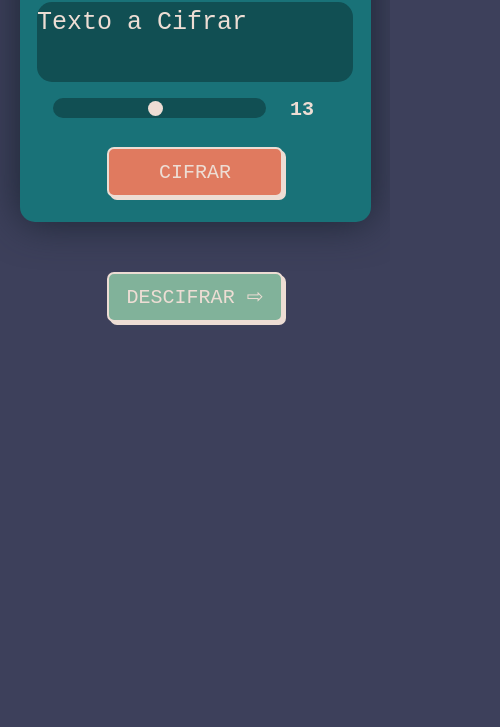
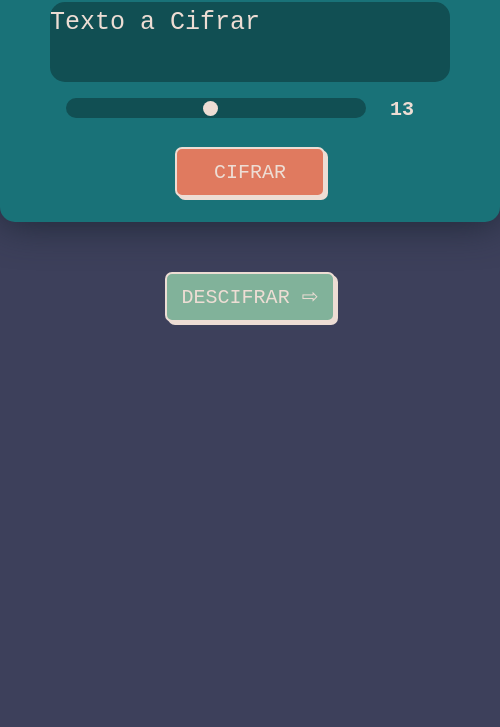
Before and after one commit to SiegBoss/HTML_CSS_JavaScript_Caesar_Cipher, a plain HTML site: page index.html in a window 390 px wide. Shown: the part 117-844 px from the top of the page, 500 px wide, since content can reach past the window. Drawn offline with Linux system fonts and the light colour scheme.

Commit message:
Update caesar_cipher.css

```diff
--- a/caesar_cipher.css
+++ b/caesar_cipher.css
@@ -16,9 +16,9 @@ h1{
     align-items: center;
 }
 
+/*Contenedores | Containers*/
 .container-div{
-    width: 80%;
-    max-width: 500px;
+    width: 500px;
     height: 300px;
     background-color: #197278;
     border-radius: 15px;
@@ -31,9 +31,9 @@ h1{
 /*Entrada de texto | Text input*/
 .container-div__input-entry{
     position: absolute;
-    width: 80%;
-    left: 10%;
+    width: 400px;
     height: 40px;
+    left: 50px;
     font-size: 25px;
     background-color: #114f53;
     color:  #EDDDD4;
@@ -49,9 +49,9 @@ h1{
 /*Salida de texto | Text output*/
 #container-div__input-cipher, #container-div__input-decipher{
     position: absolute;
-    width: 80%;
-    left: 10%;
+    width: 400px;
     height: 40px;
+    left: 50px;
     top: 120px;
     font-size: 25px;
     background-color: #114f53;
@@ -64,9 +64,9 @@ h1{
 /*Contenedor rango | Range container*/
 .container-div__div {
     position: absolute;
-    width: 80%;
-    left: 10%;
+    width: 400px;
     height: 40px;
+    left: 50px;
     top: 160px;
     border: none;
     display: flex;
@@ -75,7 +75,7 @@ h1{
 }
 .container-div__div-input{
     -webkit-appearance: none;
-    width: 75%;
+    width: 300px;
     height: 20px;
     border-radius: 15px;
     background: #114f53;
@@ -105,9 +105,9 @@ h1{
 /*Boton cifrar y descifrar | Cipher and decipher button*/
 .container-div__button-cipher, .container-div__button-decipher{
     position: absolute;
-    width: 30%;
-    left: 35%;
+    width: 150px;
     height: 50px;
+    left: 175px;
     top: 225px;
     font-size: 20px;
     text-transform: uppercase;
@@ -127,9 +127,9 @@ h1{
 /*Boton para cambiar de cifrar a descifrar y de descifrar a cifrar | Button to change from cipher to decipher and from decipher to cipher*/
 .container-div__button-change1, .container-div__button-change2{
     position: absolute;
-    width: 34%;
-    left: 33%;
+    width: 170px;
     height: 50px;
+    left: 165px;
     top: 350px;
     font-size: 20px;
     text-transform: uppercase;
@@ -165,24 +165,3 @@ h1{
     animation-name: moveright;
     animation-duration: 1s;
 }
-
-/* Media queries for responsiveness */
-@media only screen and (max-width: 600px) {
-    .container-div{
-        width: 90%;
-    }
-    .container-div__input-entry,
-    #container-div__input-cipher,
-    #container-div__input-decipher,
-    .container-div__div {
-        width: 90%;
-        left: 5%;
-    }
-    .container-div__button-cipher,
-    .container-div__button-decipher,
-    .container-div__button-change1,
-    .container-div__button-change2 {
-        width: 50%;
-        left: 25%;
-    }
-}
```
